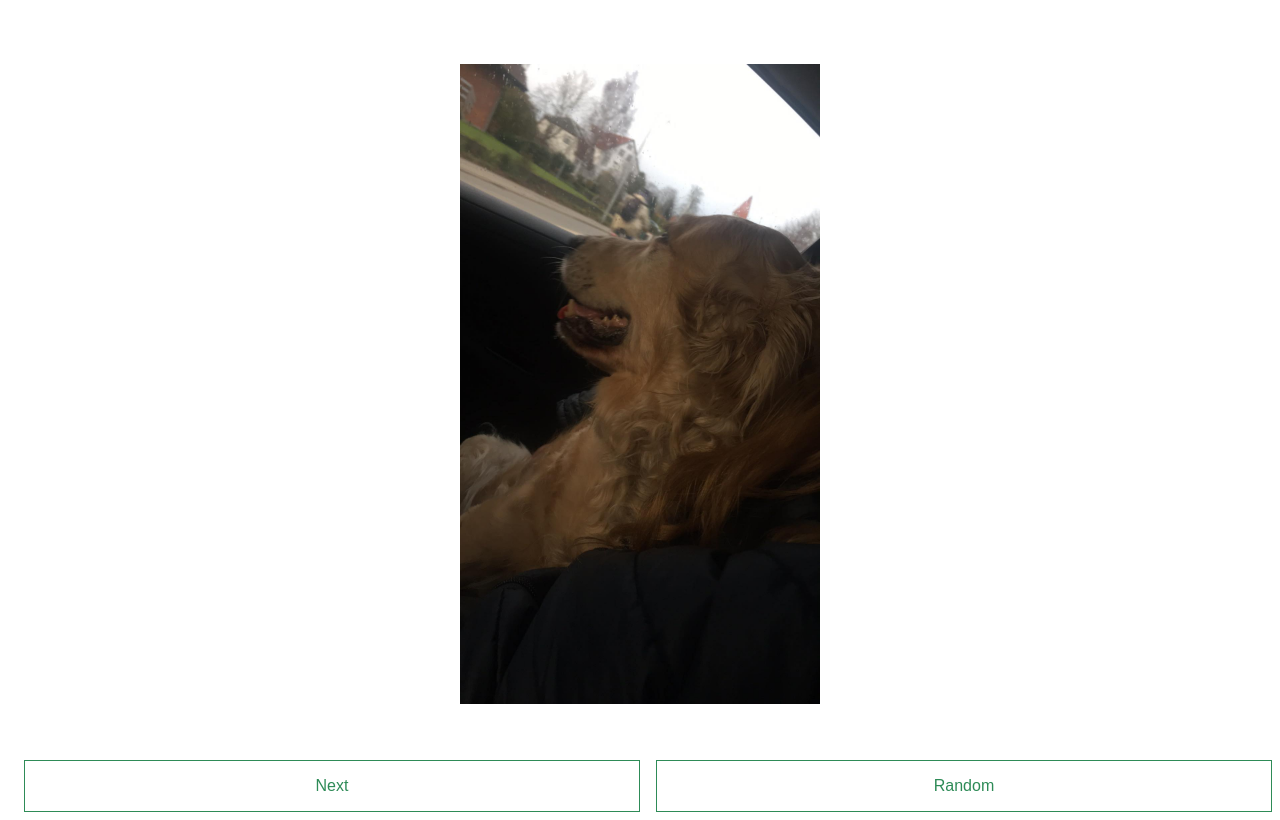
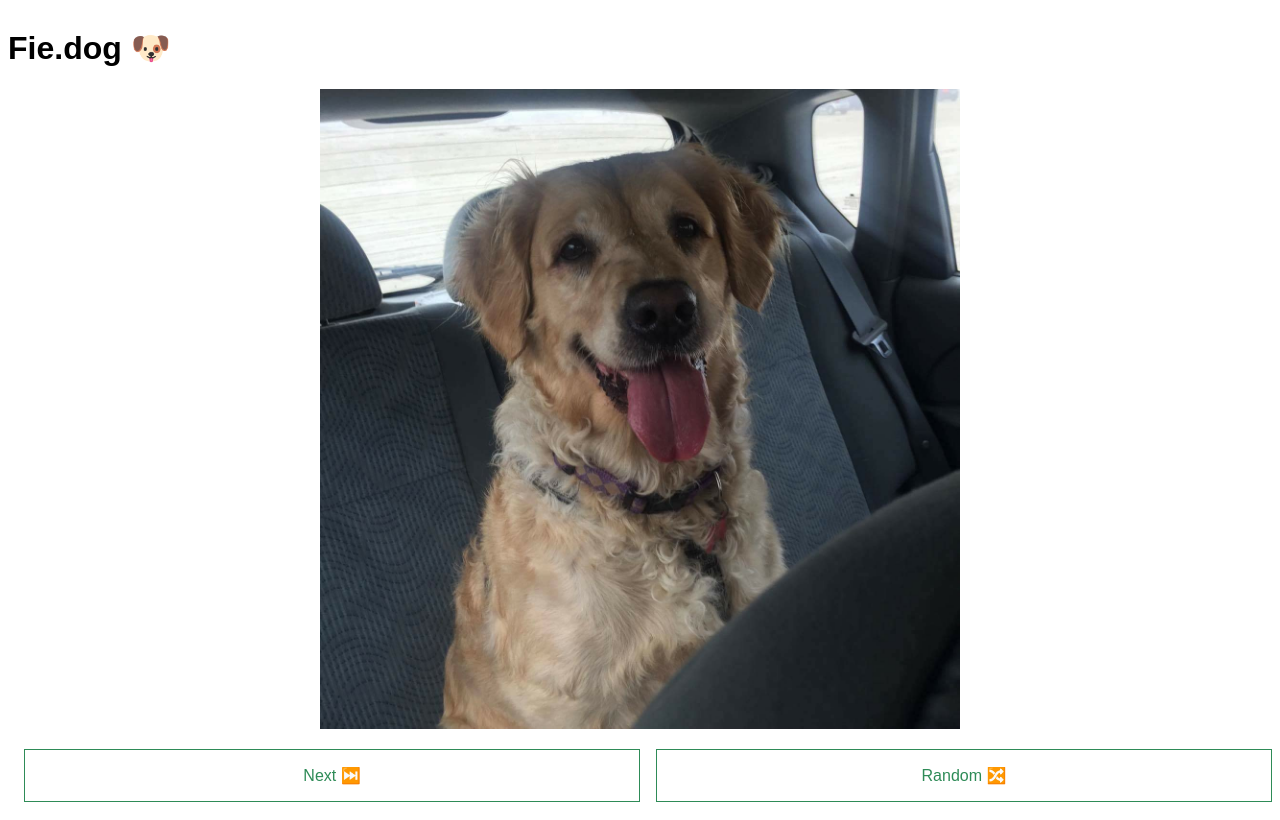
Before and after one commit to DanThrane/fie.dog, a plain HTML site: page index.html in a window 1280 px wide. Drawn offline with Linux system fonts and the light colour scheme.

Commit message:
More Fie

```diff
--- a/index.html
+++ b/index.html
@@ -33,7 +33,7 @@
         .content {
             display: flex;
             width: 100%;
-            height: 94vh;
+            flex-grow: 1;
             justify-items: center;
             justify-content: center;
             align-items: center;
@@ -42,6 +42,7 @@
         .content img,
         video {
             max-height: 80vh;
+            max-width: 80vw;
         }
 
         .media-btn {
@@ -56,10 +57,11 @@
         }
 
         .media-btn:hover {
-            border: 3px solid var(--button-color, seagreen);
+            transform: scale3d(1.01, 1.01, 1.01);
         }
 
         .button-container {
+            margin-top: 20px;
             display: flex;
             justify-items: center;
         }
@@ -67,16 +69,37 @@
         .button-container div {
             margin-left: 16px;
         }
+
+        header {
+            display: flex;
+            flex-direction: row;
+            align-items: center;
+        }
+
+        header > a {
+            margin-left: 0.5em;
+            margin-right: 0.5em;
+        }
+
+        body {
+            display: flex;
+            height: calc(100vh - 30px);
+            flex-direction: column;
+        }
     </style>
 </head>
 
 <body>
+    <header>
+        <h1>Fie.dog 🐶</h1>
+    </header>
+
     <div class="content">
     </div>
 
     <div class="button-container">
-        <div id="next-btn" class="media-btn">Next</div>
-        <div id="random-btn" class="media-btn">Random</div>
+        <div id="next-btn" class="media-btn">Next ⏭️</div>
+        <div id="random-btn" class="media-btn">Random 🔀</div>
     </div>
     <script src="album.js"></script>
 </body>
--- a/media/rotation.json
+++ b/media/rotation.json
@@ -1,4 +1,16 @@
 [
+    "/media/36.jpg",
+    "/media/35.jpg",
+    "/media/34.jpg",
+    "/media/33.jpg",
+    "/media/32.jpg",
+    "/media/31.jpg",
+    "/media/29.jpg",
+    "/media/28.jpg",
+    "/media/27.jpg",
+    "/media/26.jpg",
+
+
     "/media/23.jpg",
     "/media/24.jpg",
     "/media/25.jpg",
```
Also changed, not shown: media/26.jpg (added), media/27.jpg (added), media/28.jpg (added), media/29.jpg (added), media/30.jpg (added), media/31.jpg (added), media/32.jpg (added), media/33.jpg (added), media/34.jpg (added), media/35.jpg (added), media/36.jpg (added).
